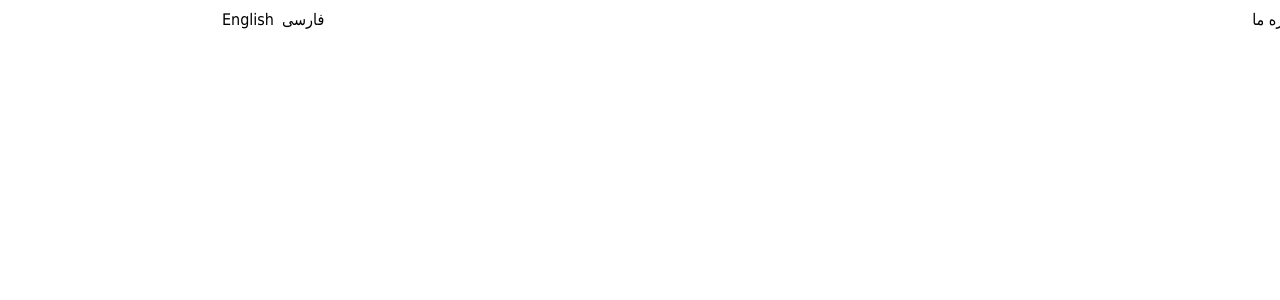
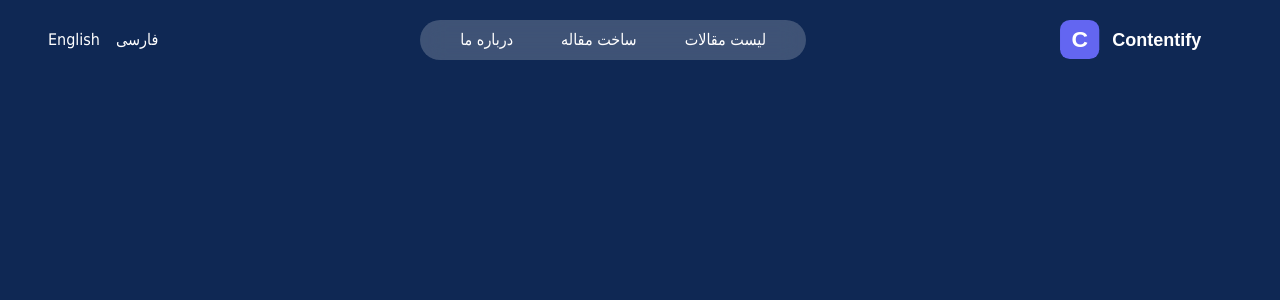
Before and after one commit to katayoun-sr/react-articles-app, a React (Vite) app: page /about-us in a window 1280 px wide. Shown: the top 300 px of the page. Built offline with nearby package versions, Linux system fonts and the light colour scheme.

Commit message:
style(navbar): update styles and layout

```diff
--- a/package.json
+++ b/package.json
@@ -13,6 +13,7 @@
     "@tailwindcss/vite": "^4.1.18",
     "react": "^19.2.0",
     "react-dom": "^19.2.0",
+    "react-router-dom": "^7.13.0",
     "tailwindcss": "^4.1.18"
   },
   "devDependencies": {
--- a/src/App.css
+++ b/src/App.css
@@ -1,4 +1,4 @@
 #root {
   max-width: 1280px;
-  margin: 0 auto;
+  /* margin: 0 auto; */
 }
--- a/src/components/navbar/Navbar.jsx
+++ b/src/components/navbar/Navbar.jsx
@@ -1,23 +1,44 @@
+import { Link } from "react-router-dom";
 import useLang from "../../hooks/useLang";
 
-function Navbar(){
-
-const {texts, setLang} = useLang()
-const langs = texts.navbar
-    return(
-        <nav className="flex justify-between">
-            <ul className="flex ">
-                <li className="p-2">{langs.articlesList}</li>
-                <li className="p-2">{langs.createArticle}</li>
-                <li className="p-2">{langs.aboutUs}</li>
-            </ul>
-
-            <div>
-                <button className="p-2" onClick={() => setLang("fa")}>فارسی</button>
-                <button onClick={() => setLang("en")}>English</button>
-            </div>
-        </nav>
-    )
+function Navbar() {
+  const { texts, setLang } = useLang();
+  const lang = texts.navbar;
+  const menuItems = [
+    { key: lang.articlesList, path: "/" },
+    { key: lang.createArticle, path: "/create-article" },
+    { key: lang.aboutUs, path: "/about-us" },
+  ];
+  return (
+    <nav className="fixed w-full py-5 px-10 text-white">
+      <div className="flex justify-between m-auto">
+        <Link to="/">
+          <img src="/logo.svg" alt="contentify" className="w-45" />
+        </Link>
+        <ul className="flex bg-white/20 backdrop-blur-md py-1 px-4 rounded-full">
+          {menuItems.map((item) => (
+            <li className="py-1 px-6 hover:bg-white/30 cursor-pointer rounded-full">
+              <Link to={item.path}>{item.key}</Link>
+            </li>
+          ))}
+        </ul>
+        <div>
+          <button
+            className="p-2 hover:bg-white/30 rounded-full cursor-pointer"
+            onClick={() => setLang("fa")}
+          >
+            فارسی
+          </button>
+          <button
+            className="p-2 hover:bg-white/30 rounded-full cursor-pointer"
+            onClick={() => setLang("en")}
+          >
+            English
+          </button>
+        </div>
+      </div>
+    </nav>
+  );
 }
 
 export default Navbar;
--- a/src/index.css
+++ b/src/index.css
@@ -21,5 +21,6 @@
     text-rendering: optimizeLegibility;
     -webkit-font-smoothing: antialiased;
     -moz-osx-font-smoothing: grayscale;
+    background-color: #0F2854;
   }
 }
```
Also changed, not shown: src/main.jsx (+7 -2 lines), public/logo.svg (added), 1 other file (tests, documents, lock files or other folders).
